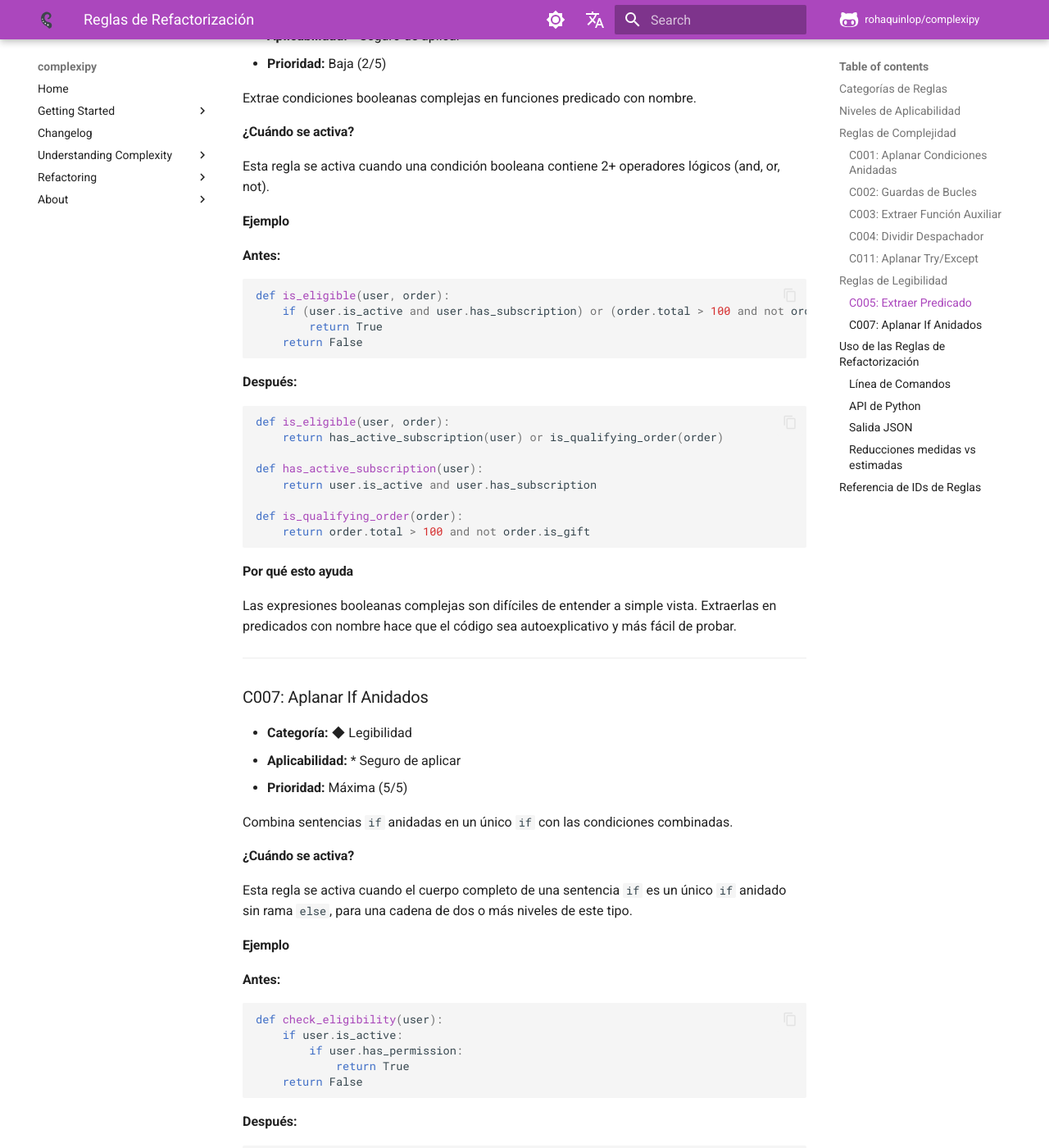
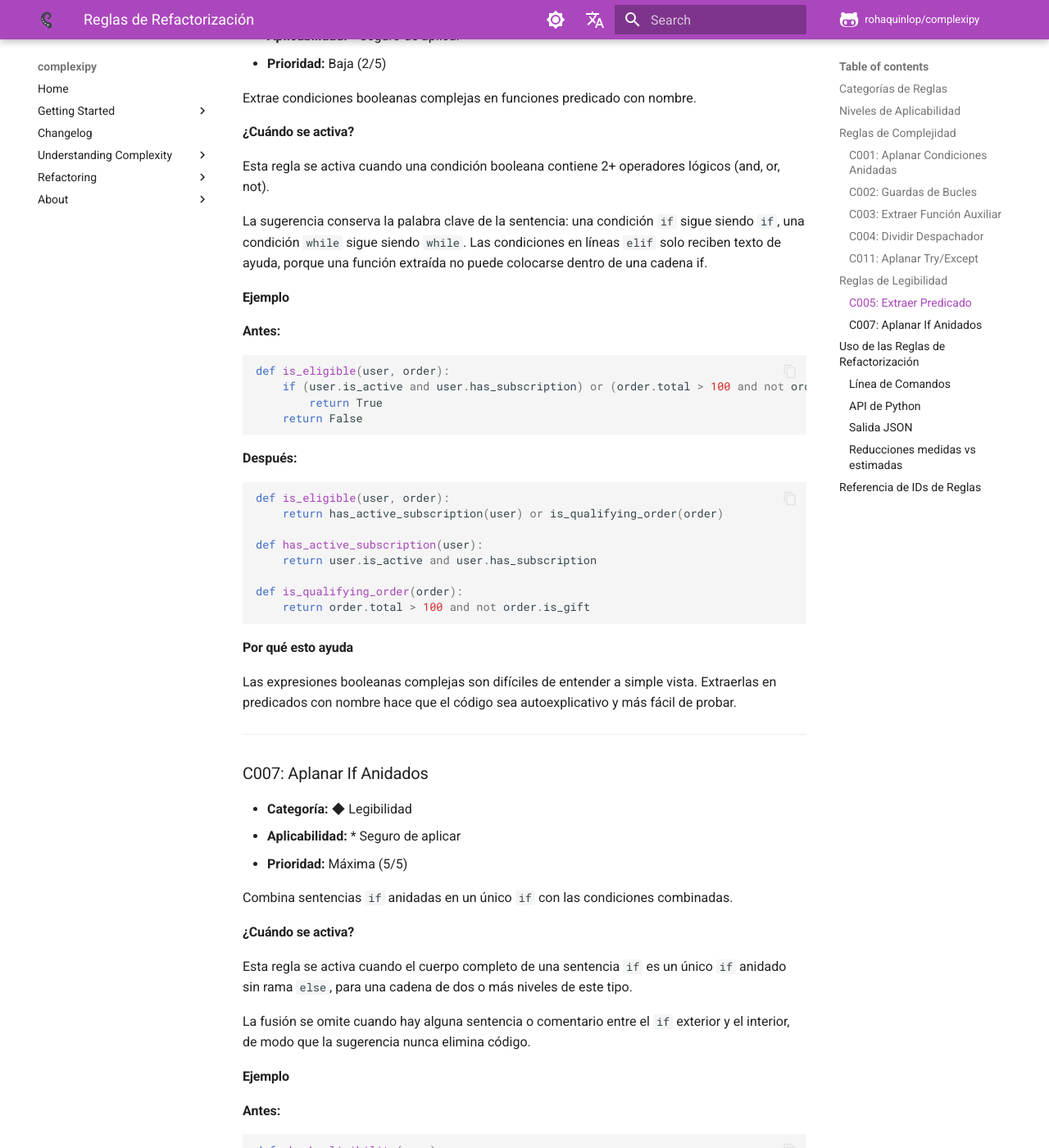
Before and after one commit to rohaquinlop/complexipy, an MkDocs documentation site: the page built from docs/es/refactoring-rules.md, in a window 1280 px wide and 1400 px high, scrolled down 6970 px. Shown: the whole window at 82% size. Built offline with MkDocs 1.6.1 and Material for MkDocs 9.7.7, drawn with Linux system fonts in a browser that asks for light colours; comment, search, counter and statistics services are not loaded.

Commit message:
docs(rules): document C005 and C007 suggestion safety

```diff
--- a/docs/es/refactoring-rules.md
+++ b/docs/es/refactoring-rules.md
@@ -316,6 +316,8 @@ Extrae condiciones booleanas complejas en funciones predicado con nombre.
 
 Esta regla se activa cuando una condición booleana contiene 2+ operadores lógicos (and, or, not).
 
+La sugerencia conserva la palabra clave de la sentencia: una condición `if` sigue siendo `if`, una condición `while` sigue siendo `while`. Las condiciones en líneas `elif` solo reciben texto de ayuda, porque una función extraída no puede colocarse dentro de una cadena if.
+
 #### Ejemplo
 
 **Antes:**
@@ -357,6 +359,8 @@ Combina sentencias `if` anidadas en un único `if` con las condiciones combinada
 #### ¿Cuándo se activa?
 
 Esta regla se activa cuando el cuerpo completo de una sentencia `if` es un único `if` anidado sin rama `else`, para una cadena de dos o más niveles de este tipo.
+
+La fusión se omite cuando hay alguna sentencia o comentario entre el `if` exterior y el interior, de modo que la sugerencia nunca elimina código.
 
 #### Ejemplo
 
```
Also changed, not shown: docs/refactoring-rules.md (+4 -0 lines).
